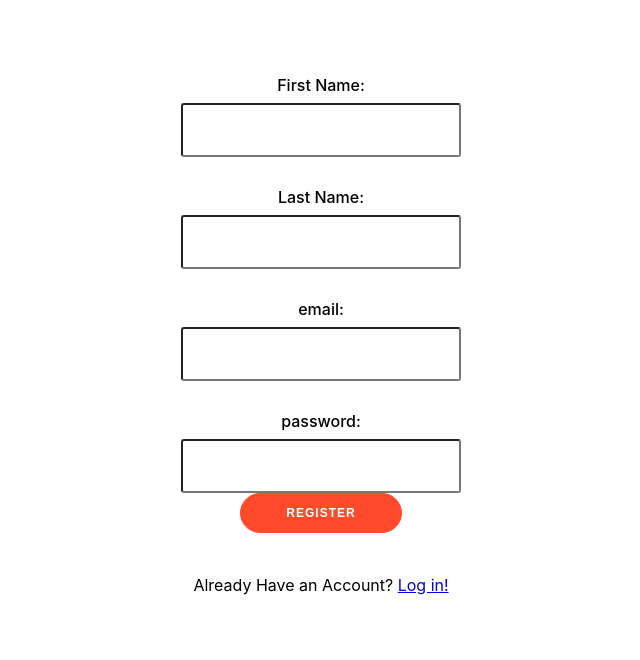
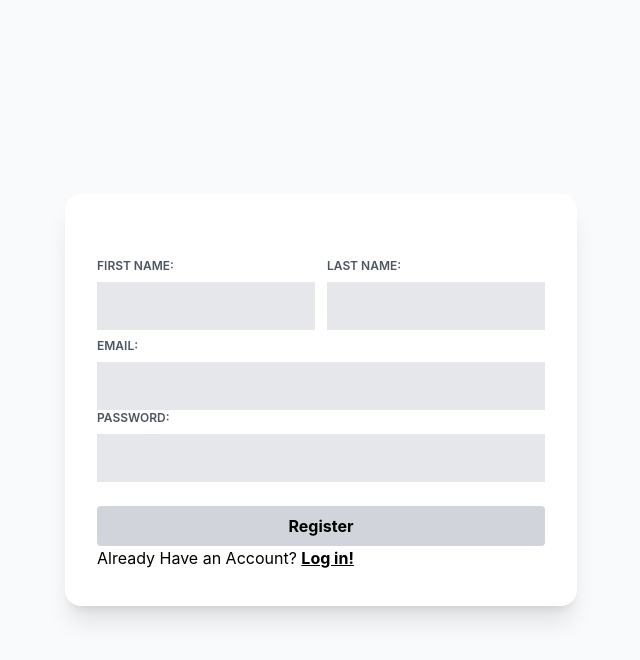
Before and after one commit to krishnapk7/WebApp, a React (Create React App) app in the folder web-react/: page / in a window 1280 px wide. Shown: the top 660 px of the page, without its empty margins (319-959 px from the left). Built offline with nearby package versions, Linux system fonts and the light colour scheme.

Commit message:
Add Tailwind Css styling

```diff
--- a/web-react/package.json
+++ b/web-react/package.json
@@ -35,5 +35,8 @@
       "last 1 firefox version",
       "last 1 safari version"
     ]
+  },
+  "devDependencies": {
+    "tailwindcss": "^3.3.1"
   }
 }
--- a/web-react/src/App.css
+++ /dev/null
@@ -1,38 +0,0 @@
-.App {
-  text-align: center;
-}
-
-.App-logo {
-  height: 40vmin;
-  pointer-events: none;
-}
-
-@media (prefers-reduced-motion: no-preference) {
-  .App-logo {
-    animation: App-logo-spin infinite 20s linear;
-  }
-}
-
-.App-header {
-  background-color: #282c34;
-  min-height: 100vh;
-  display: flex;
-  flex-direction: column;
-  align-items: center;
-  justify-content: center;
-  font-size: calc(10px + 2vmin);
-  color: white;
-}
-
-.App-link {
-  color: #61dafb;
-}
-
-@keyframes App-logo-spin {
-  from {
-    transform: rotate(0deg);
-  }
-  to {
-    transform: rotate(360deg);
-  }
-}
--- a/web-react/src/App.js
+++ b/web-react/src/App.js
@@ -1,5 +1,4 @@
 import logo from './logo.svg';
-import './App.css';
 import { BrowserRouter, Navigate, Routes, Route } from 'react-router-dom';
 import LoginScreen from './screens/LoginScreen';
 import RegisterScreen from './screens/RegisterScreen';
--- a/web-react/src/index.css
+++ b/web-react/src/index.css
@@ -1,3 +1,7 @@
+@tailwind base;
+@tailwind components;
+@tailwind utilities;
+
 body {
   margin: 0;
   font-family: -apple-system, BlinkMacSystemFont, 'Segoe UI', 'Roboto', 'Oxygen',
--- a/web-react/src/screens/RegisterScreen.js
+++ b/web-react/src/screens/RegisterScreen.js
@@ -30,23 +30,33 @@ const RegisterScreen = () => {
     };
 
     return(
-        <main className="registerScreen">
-        <form>
-            <label>First Name:</label>
-            <input value={firstName} onChange={(e) => setFirstName(e.target.value)} type="firstName" id="firstName" name="firstName" />
-            <label>Last Name:</label>
-            <input value={lastName} onChange={(e) => setLastName(e.target.value)} type="lastName" id="lastName" name="lastName" />
-            <label>email:</label>
-            <input value={email} onChange={(e) => setEmail(e.target.value)} type="email" id="email" name="email" />
-            <label>password:</label>
-            <input value={password} onChange={(e) => setPassword(e.target.value)} type="password" id="password" name="password" />
-            <button onClick={register}>Register</button>
+        <div class="relative flex min-h-screen flex-col justify-center overflow-hidden bg-gray-50 py-12">
+  <div class="relative bg-white px-6 pt-10 pb-9 shadow-xl mx-auto w-full max-w-lg rounded-2xl">
+    <div class="mx-auto flex w-full max-w-md flex-col space-y-16">
+        <form class="mt-6">
+            <div class="flex justify-between gap-3">
+            <span class="w-1/2">
+            <label class="block text-xs font-semibold text-gray-600 uppercase">First Name:</label>
+            <input value={firstName} onChange={(e) => setFirstName(e.target.value)} type="firstName" id="firstName" name="firstName" class="block w-full p-3 mt-2 text-gray-700 bg-gray-200 appearance-none focus:outline-none focus:bg-gray-300 focus:shadow-inner" />
+            </span>
+            <span class="w-1/2">
+            <label class="block text-xs font-semibold text-gray-600 uppercase">Last Name:</label>
+            <input value={lastName} onChange={(e) => setLastName(e.target.value)} type="lastName" id="lastName" name="lastName" class="block w-full p-3 mt-2 text-gray-700 bg-gray-200 appearance-none focus:outline-none focus:bg-gray-300 focus:shadow-inner" />
+            </span>
+            </div>
+            <label class="block mt-2 text-xs font-semibold text-gray-600 uppercase">Email:</label>
+            <input value={email} onChange={(e) => setEmail(e.target.value)} type="email" id="email" name="email" class="block w-full p-3 mt-2 text-gray-700 bg-gray-200 appearance-none focus:outline-none focus:bg-gray-300 focus:shadow-inner" />
+            <label class="block text-xs font-semibold text-gray-600 uppercase">Password:</label>
+            <input value={password} onChange={(e) => setPassword(e.target.value)} type="password" id="password" name="password" class="block w-full p-3 mt-2 text-gray-700 bg-gray-200 appearance-none focus:outline-none focus:bg-gray-300 focus:shadow-inner" />
+            <button class="w-full mt-6 bg-gray-300 hover:bg-gray-400 text=gray-800 font-bold py-2 px-4 rounded focus:outline-none focus:shadow-outline" onClick={register}>Register</button>
             <h1>{errors}</h1>
             <div>
-                Already Have an Account? <Link to="/login">Log in!</Link>
+                Already Have an Account? <Link className="font-bold underline" to="/login">Log in!</Link>
             </div>
         </form>
-        </main>
+        </div>
+        </div>
+        </div>
     )
 };
 
--- a/web-react/src/styles/register.css
+++ b/web-react/src/styles/register.css
@@ -1,4 +1,4 @@
-.registerScreen {
+/* .registerScreen {
     height: 80vh;
     display: flex;
     justify-content: center;
@@ -42,4 +42,4 @@ button {
 	letter-spacing: 1px;
 	text-transform: uppercase;
 	transition: transform 80ms ease-in;
-}
+} */
--- /dev/null
+++ b/web-react/tailwind.config.js
@@ -0,0 +1,10 @@
+/** @type {import('tailwindcss').Config} */
+module.exports = {
+  content: [
+    "./src/**/*.{js,jsx,ts,tsx}",
+  ],
+  theme: {
+    extend: {},
+  },
+  plugins: [],
+}
```
Also changed, not shown: 1 other file (tests, documents, lock files or other folders).
